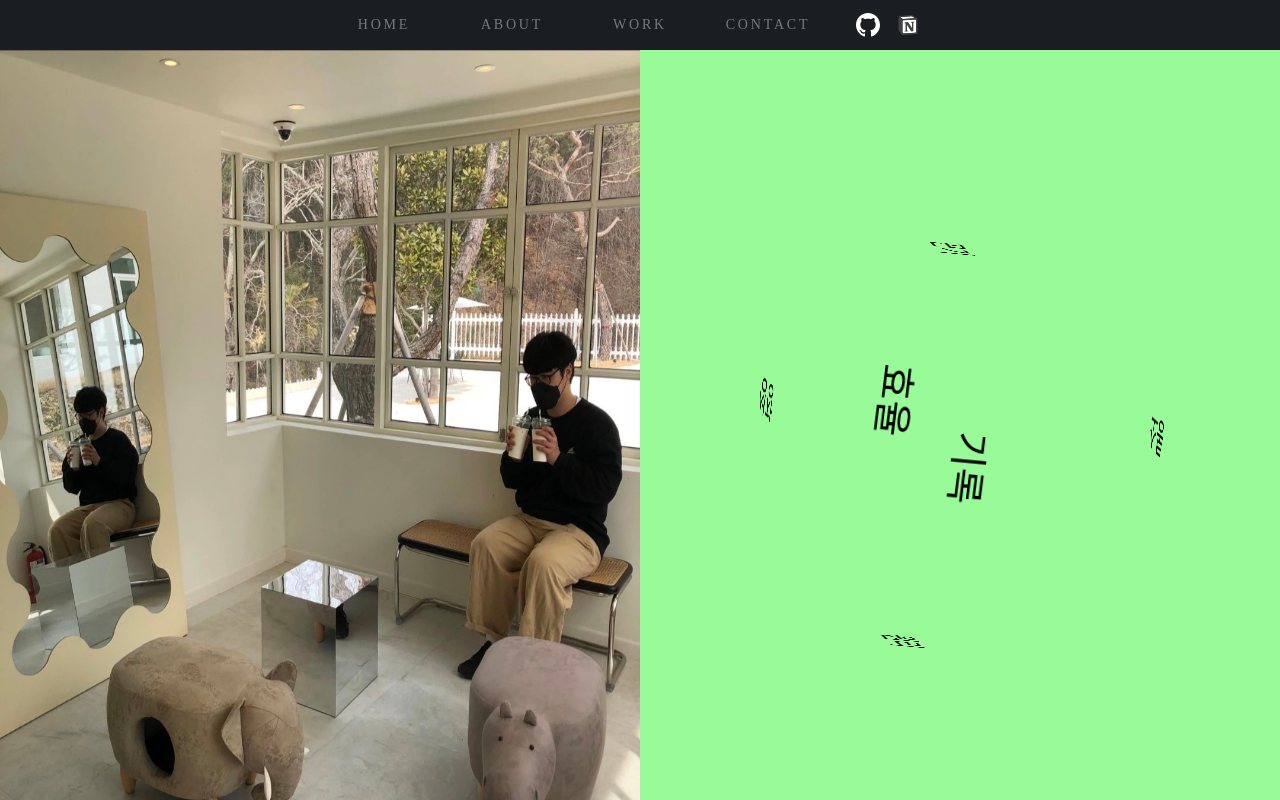
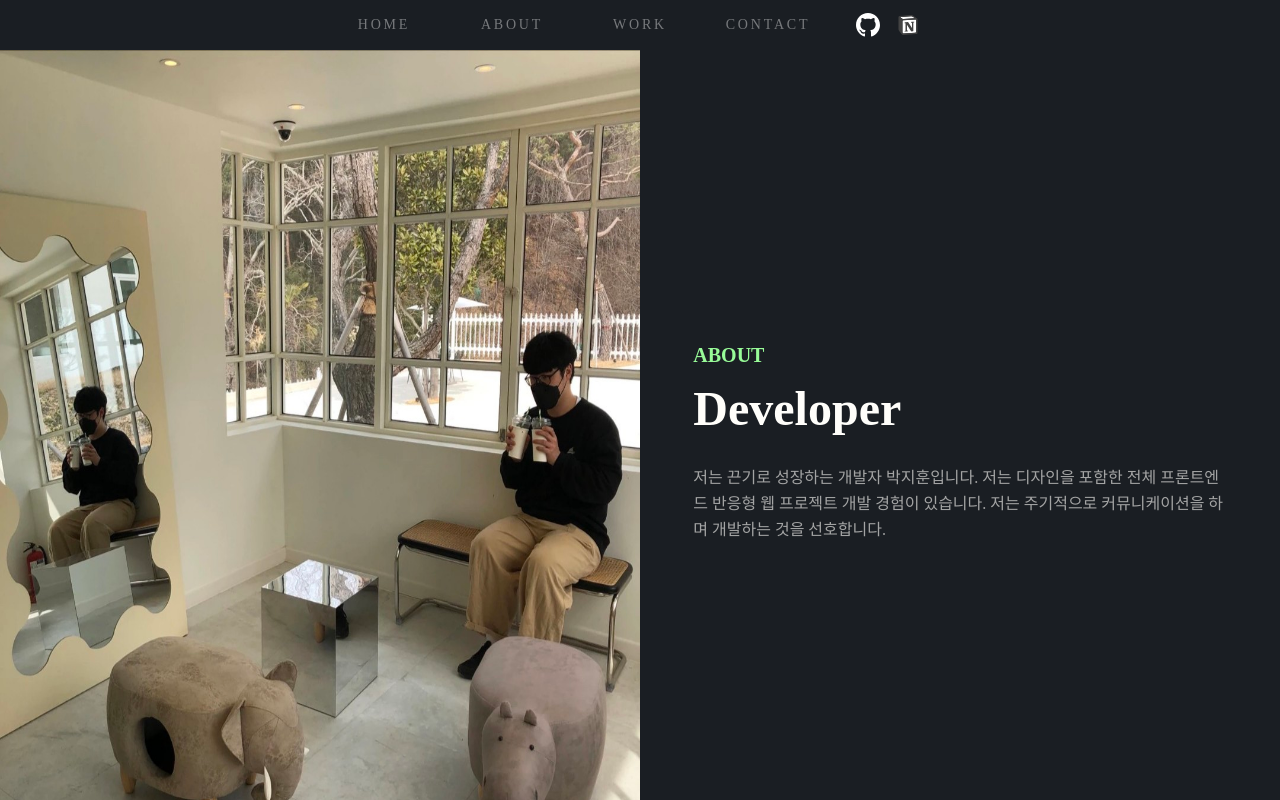
Before and after one commit to bbagbbagn2/PJH-Portfolio, a React (Create React App) app in the folder client/: page /about in a window 1280 px wide. Built offline with nearby package versions, Linux system fonts and the light colour scheme.

Commit message:
메인화면 및 ABOUT화면 수정

```diff
--- a/client/src/MainPage.js
+++ b/client/src/MainPage.js
@@ -1,10 +1,10 @@
 import React from 'react';
-import { Link } from 'react-router-dom';
 import styled from 'styled-components';
+import Header from './Header.js';
 
 export default function Main(){
-    return(
-
+    return(<>
+        <Header/>
         <MainPage>
             <ProfileContainer>
                 <MessageWrapper>
@@ -12,23 +12,13 @@ export default function Main(){
                     <ProfileMessage>끈기로 성장하는 박지훈입니다</ProfileMessage>
                 </MessageWrapper>
             </ProfileContainer>
-            <DetailContainer>
-                <DetailWrapper>
-                    <DetailMessage to ='/about'>ABOUT ME</DetailMessage>
-                    <DetailMessage to ='/work'>WORK</DetailMessage>
-                    <DetailMessage to ='#'>CONTACT</DetailMessage>
-                </DetailWrapper>
-            </DetailContainer>
         </MainPage>
-    )
+        </>)
 }
 
 const MainPage = styled.div`
     width: 100vw;
     height: 100vh;
-
-    display: grid;
-    grid-template-columns: 1.6fr 1fr;
 `;
 
 const ProfileContainer = styled.div`
@@ -39,7 +29,7 @@ const ProfileContainer = styled.div`
     place-items: center;
     place-content: center;
 
-    background: black;
+    background: #1A1E23;
 `;
 
 const MessageWrapper = styled(ProfileContainer)`
@@ -97,54 +87,3 @@ const ProfileTitle = styled.h1`
 const ProfileMessage = styled(ProfileTitle)`
     font-size: 26px;
 `;
-
-const DetailContainer = styled(ProfileContainer)`
-    background: #98fb98;
-`;
-
-const DetailWrapper = styled(DetailContainer)`
-`;
-
-const DetailMessage = styled(Link)`
-padding: 25px;
-opacity: .7;
-color: black;
-font-size: 40px;
-transition-duration: 0.5s;
-position: relative;
-
-display: grid;
-place-items: center;
-place-content: center;
-
-
-&:before, &:after{
-    content:"";
-    position: absolute;
-    height: 3px;
-    width: 0px;
-    background:black;
-    transition:0.2s;
-    -webkit-transition:1s;
-    -ms-transition:1s;
-    opacity:0.3;
-    left:0;
-
-    display: grid;
-place-items: center;
-place-content: center;
-
-}
-&:before{
-    bottom: 0;
-}
-&:hover{
-    opacity: 1;
-}
-&:hover:after{
-    width: 98%;
-    opacity: 1;
-    left: 0;
-}
-
-`;
--- a/client/src/ProfilePage.js
+++ b/client/src/ProfilePage.js
@@ -1,5 +1,4 @@
-import React, {useEffect} from 'react';
-import { Link } from 'react-router-dom';
+import React from 'react';
 import styled from 'styled-components';
 import profile from './img/Profile.jpg';
 import Header from './Header.js';
@@ -22,13 +21,10 @@ export default function Profile() {
                 </ProfileContainer>
             </LeftContainer>
             <RightContainer>
-            <IntroduceContainer>
-                    <Front>끈기</Front>
-                    <Back>원리</Back>
-                    <Left>효율</Left>
-                    <Right>기록</Right>
-                    <Top>소통</Top>
-                    <Bottom>성장</Bottom>
+                <IntroduceContainer>
+                    <About>ABOUT</About>
+                    <Title>Developer</Title>
+                    <Message>저는 끈기로 성장하는 개발자 박지훈입니다. 저는 디자인을 포함한 전체 프론트엔드 반응형 웹 프로젝트 개발 경험이 있습니다. 저는 주기적으로 커뮤니케이션을 하며 개발하는 것을 선호합니다.</Message>
                 </IntroduceContainer>
             </RightContainer>
         </ProfilePage>
@@ -47,7 +43,7 @@ const ProfilePage = styled.div`
     place-content: center;
 
 
-    background: #98fb98;
+    background: #1A1E23;
     color: black;
     font-size: 16px;
 
@@ -82,51 +78,54 @@ const Photo = styled.img`
     place-items: center;
     place-content: center;
 `
-
-const IntroduceContainer = styled.div`
-    animation: rotate 50000ms linear infinite;
-    display: grid;
-    place-items: center;
-    place-content: center;
-    margin: auto;
-    transform-style: preserve-3d;
-    width: 100px;
-
-    @keyframes rotate {
-        100% {
-          transform: rotateY(360deg) rotateX(720deg) rotateZ(1080deg);
-        }
-      }
-`
-
-const Front = styled.div`
-   height: 100%;
-   left: 0;
-   position: absolute;
-   top: 0;
-   width: 100%;
-   font-size: 40px;
-   transform: translateZ(200px);
-`
-const Back = styled(Front)`
-    transform: translateZ(-200px);
-`;
-
-const Left = styled(Front)`
-    transform: translateX(-200px) rotateY(90deg);
-`;
-const Right = styled(Front)`
-    transform: translateX(200px) rotateY(90deg);
-`;
-const Top = styled(Front)`
-    transform: translateY(-200px) rotateX(90deg);
-`;
-const Bottom = styled(Front)`
-    transform: translateY(200px) rotateX(90deg);
-`;
-
 const RightContainer = styled.div`
+    height: 100%;
+    width: 83.333333%;
+    margin-left: auto;
+    margin-right: auto;
     display: grid;
     place-items: center;
     place-content: center;
 `
+
+const IntroduceContainer = styled.div`
+    width: 100%;
+    height: 100%;
+    margin: auto;
+
+
+`
+const About = styled.h2`
+    display: block;
+    margin-block-start: 0.83em;
+    margin-block-end: 0.83em;
+    margin-inline-start: 0px;
+    margin-inline-end: 0px;
+
+    margin:0;
+    margin-bottom: 1rem;
+
+    font-size: 20px;
+    font-weight: 700;
+    line-height: 28px;
+    tab-size: 4;
+
+    color: #98fb98;
+`;
+const Title = styled.h3`
+    display: block;
+    margin: 0;
+    margin-bottom: 2rem;
+
+    font-size: 3rem;
+    line-height: 1;
+    font-weight: 700;
+
+    color: rgb(255,254,250);
+`;
+const Message = styled.p`
+    color: white;
+    line-height: 1.625;
+    tab-size: 4;
+    color: rgb(255,254,250,0.6);
+`;
```
